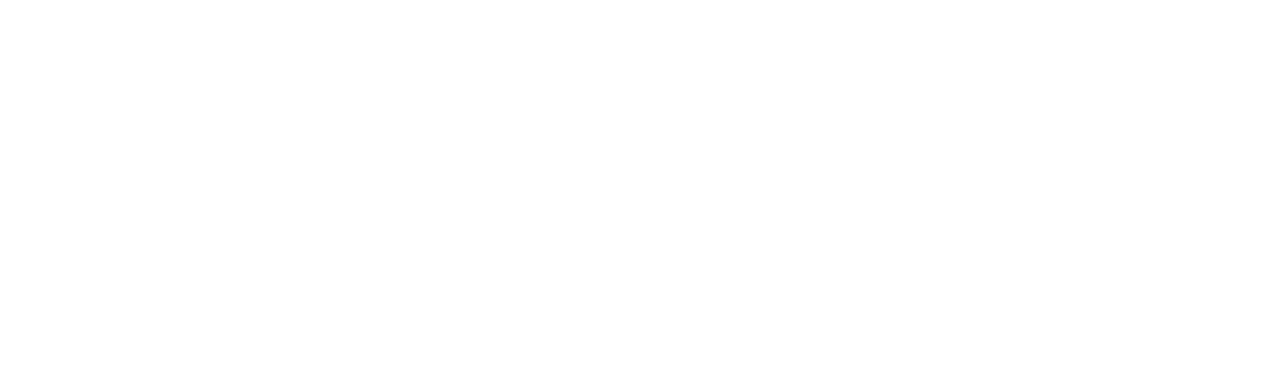
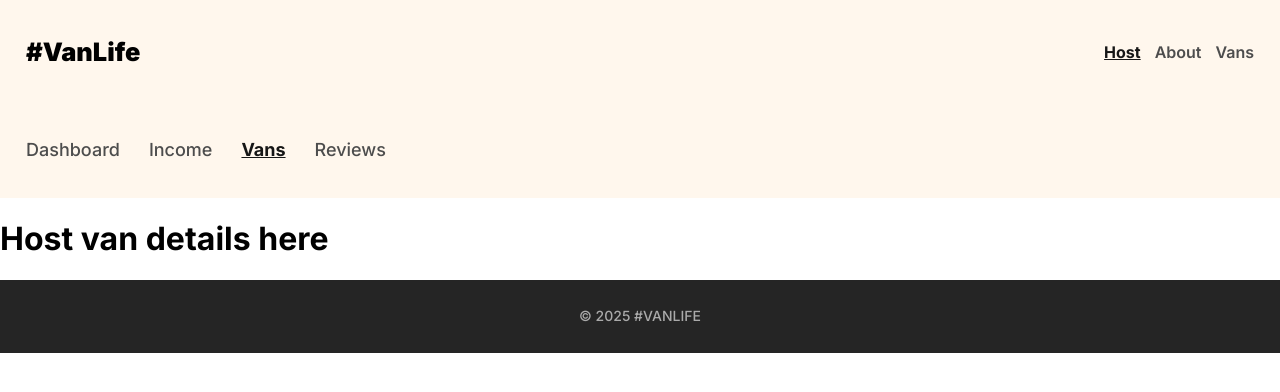
Before and after one commit to russellcolestock/van-life-project, a React (Vite) app: page /host/vans/1 in a window 1280 px wide. Before the commit this address had no page. Shown: the top 392 px of the page. Built offline with nearby package versions, Linux system fonts and the light colour scheme; what miragejs would draw is missing.

Commit message:
small updates to multiple files

```diff
--- a/components/HostLayout.jsx
+++ b/components/HostLayout.jsx
@@ -27,6 +27,12 @@
                     Income
                 </NavLink>
                 <NavLink
+                    to="/host/vans"
+                    style={ ({isActive}) => isActive ? activeStyle : null }
+                >
+                    Vans
+                </NavLink>
+                <NavLink
                     to="/host/reviews"
                     style={ ({isActive}) => isActive ? activeStyle : null }
                 >
--- a/index.jsx
+++ b/index.jsx
@@ -1,13 +1,15 @@
 import React from 'react';
 import ReactDOM from 'react-dom/client';
 import { BrowserRouter, Routes, Route, Link } from 'react-router-dom';
-import Home from './pages/Vans/Home';
-import About from './pages/Vans/About';
+import Home from './pages/Home';
+import About from './pages/About';
 import Vans from './pages/Vans/Vans';
 import VanDetail from './pages/Vans/VanDetail';
 import Layout from './components/Layout'
 import Dashboard from './pages/Host/Dashboard'
 import Income from './pages/Host/Income'
+import HostVans from './pages/Host/HostVans'
+import HostVanDetail from './pages/Host/HostVanDetail'
 import Reviews from './pages/Host/Reviews'
 import HostLayout from './components/HostLayout';
 
@@ -27,6 +29,8 @@
                 <Route index element={<Dashboard />} />
                 <Route path='income' element={<Income />} />
                 <Route path='reviews' element={<Reviews />} />
+                <Route path='vans' element={<HostVans />} />
+                <Route path='vans/:id' element={<HostVanDetail />} />
               </Route>
             </Route>
         </Routes>
--- /dev/null
+++ b/pages/Host/HostVanDetail.jsx
@@ -0,0 +1,7 @@
+import React from "react";
+
+export default function HostVanDetail() {
+    return (
+        <h1>Host van details here</h1>
+    )
+}
--- /dev/null
+++ b/pages/Host/HostVans.jsx
@@ -0,0 +1,7 @@
+import React from "react";
+
+export default function HostVans() {
+    return (
+        <h1>Host vans here</h1>
+    )
+}
```
Also changed, not shown: pages/About.jsx (renamed from pages/Vans/About.jsx), pages/Home.jsx (renamed from pages/Vans/Home.jsx).
